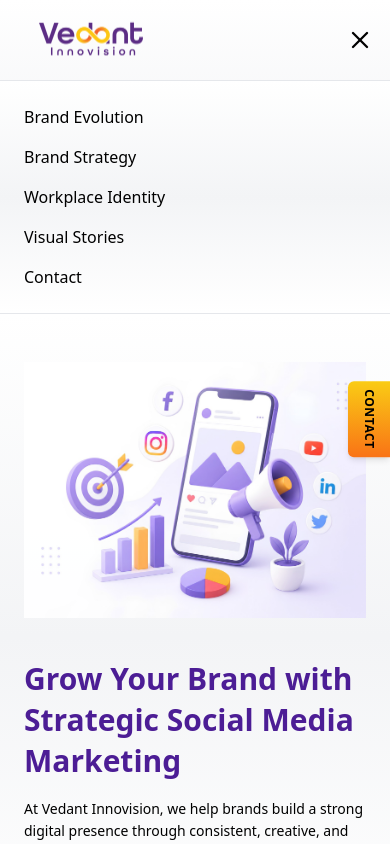
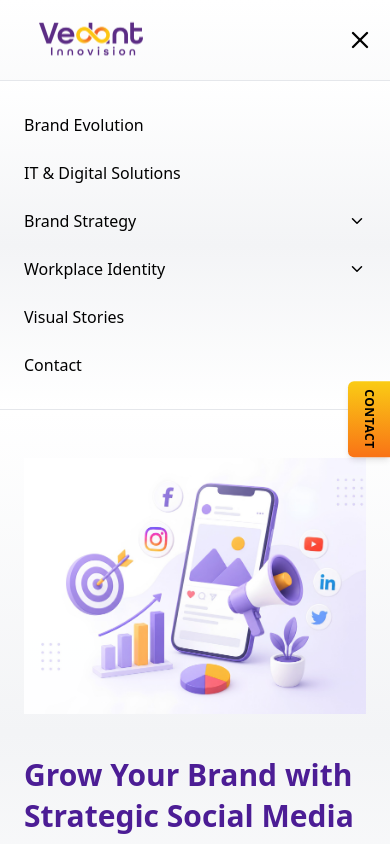
Before and after one commit to smitagangurde/vedantinnovision, a Next.js app: page /brand-communication/social-media in a window 390 px wide. Both pictures are taken after a click on the button 360 px from the left and 40 px from the top of the page. Shown: the top 844 px of the page. Built offline with nearby package versions, Linux system fonts and the light colour scheme.

Commit message:
Mobile friendly navbar Made the changes in it accordingly.

```diff
--- a/app/components/employerMegaMenu.tsx
+++ b/app/components/employerMegaMenu.tsx
@@ -10,7 +10,15 @@
   OFFICEBRANDING,
 } from "../const/routes.const";
 
-export default function EmployerMegaMenu() {
+interface EmployerMegaMenuProps {
+  variant?: "desktop" | "mobile";
+}
+
+export default function EmployerMegaMenu({
+  variant = "desktop",
+}: EmployerMegaMenuProps) {
+  const isMobile = variant === "mobile";
+
   return (
     <div
       role="menu"
@@ -21,9 +29,14 @@
         color: "var(--color-text-body)",
         borderColor: "var(--color-border-image)",
       }}
-      className="absolute left-1/2 -translate-x-1/2 top-full mt-6 w-[720px] border rounded-2xl shadow-xl p-8 grid grid-cols-2 gap-8 z-50"
+      className={
+        isMobile
+          ? "w-full rounded-xl p-4 grid grid-cols-1 gap-6"
+          : "absolute left-1/2 -translate-x-1/2 top-full mt-6 w-[720px] border rounded-2xl shadow-xl p-8 grid grid-cols-2 gap-8 z-50"
+      }
     >
-      {/* ── LEFT SECTION ── */}
+      {/* ── LEFT SECTION — desktop only, hidden on mobile to save space ── */}
+      {!isMobile && (
         <div
           style={{ borderColor: "var(--color-border-image)" }}
           className="md:pr-6 md:border-r"
@@ -47,8 +60,8 @@
             className="leading-relaxed"
           >
             From innovative concepts to complete execution, Vedant Innovision
-          delivers solutions that bring your brand vision to life with precision
-          and creativity.
+            delivers solutions that bring your brand vision to life with
+            precision and creativity.
           </p>
 
           <Link
@@ -58,13 +71,14 @@
               fontSize: "var(--text-body-sm)",
               fontWeight: "var(--font-weight-heading)",
             }}
-          className="mt-50 inline-block mega-menu-link"
+            className="mt-10 inline-block mega-menu-link"
           >
             Contact Us
           </Link>
         </div>
+      )}
 
-      {/* ── RIGHT SECTION ── */}
+      {/* ── RIGHT SECTION — shown on both, stacked on mobile ── */}
       <div className="space-y-6">
         {/* Corporate Branding */}
         <div className="flex gap-4 items-start">
@@ -91,8 +105,8 @@
                 fontSize: "var(--text-body-sm)",
               }}
             >
-              Enhancing your brand presence through impactful corporate branding
-              solutions.
+              Enhancing your brand presence through impactful corporate
+              branding solutions.
             </p>
           </div>
         </div>
@@ -184,11 +198,26 @@
                 fontSize: "var(--text-body-sm)",
               }}
             >
-              Showcasing your brand through strategic marketing, campaigns, and
-              promotional activities.
+              Showcasing your brand through strategic marketing, campaigns,
+              and promotional activities.
             </p>
           </div>
         </div>
+
+        {/* Mobile-only Contact CTA, since left intro block is hidden */}
+        {isMobile && (
+          <Link
+            href={CONTACT}
+            style={{
+              color: "var(--color-brand-primary)",
+              fontSize: "var(--text-body-sm)",
+              fontWeight: "var(--font-weight-heading)",
+            }}
+            className="inline-block mega-menu-link pt-2"
+          >
+            Contact Us
+          </Link>
+        )}
       </div>
     </div>
   );
--- a/app/components/header.tsx
+++ b/app/components/header.tsx
@@ -3,7 +3,7 @@
 import { useState, useRef } from "react";
 import Image from "next/image";
 import Link from "next/link";
-import { Menu, X } from "lucide-react";
+import { Menu, X, ChevronDown } from "lucide-react";
 
 import CommunicationMegaMenu from "./communicationMegaMenu";
 import EmployerMegaMenu from "./employerMegaMenu";
@@ -11,8 +11,9 @@
 import { BRANDCONSULTING, CONTACT, FILMS, HOME, WEBSITEUIUX } from "../const/routes.const";
 
 export default function Header() {
-  const [open, setOpen] = useState(false);
-  const [activeMenu, setActiveMenu] = useState<string | null>(null);
+  const [open, setOpen] = useState(false); // mobile drawer open/close
+  const [activeMenu, setActiveMenu] = useState<string | null>(null); // desktop hover menu
+  const [mobileExpanded, setMobileExpanded] = useState<string | null>(null); // mobile accordion
   const timeoutRef = useRef<NodeJS.Timeout | null>(null);
 
   const handleMouseEnter = (menu: string) => {
@@ -24,6 +25,15 @@
     timeoutRef.current = setTimeout(() => {
       setActiveMenu(null);
     }, 200);
+  };
+
+  const toggleMobileSection = (menu: string) => {
+    setMobileExpanded((prev) => (prev === menu ? null : menu));
+  };
+
+  const closeMobileDrawer = () => {
+    setOpen(false);
+    setMobileExpanded(null);
   };
 
   return (
@@ -84,7 +94,9 @@
               >
                 Brand Strategy
               </button>
-              {activeMenu === "communication" && <CommunicationMegaMenu />}
+              {activeMenu === "communication" && (
+                <CommunicationMegaMenu variant="desktop" />
+              )}
             </div>
 
             {/* Workplace Identity */}
@@ -99,7 +111,9 @@
               >
                 Workplace Identity
               </button>
-              {activeMenu === "employer" && <EmployerMegaMenu />}
+              {activeMenu === "employer" && (
+                <EmployerMegaMenu variant="desktop" />
+              )}
             </div>
 
             <Link
@@ -143,40 +157,75 @@
             paddingTop: "1.5rem",
             paddingBottom: "1.5rem",
           }}
-          className="md:hidden space-y-4"
+          className="md:hidden space-y-2 max-h-[80vh] overflow-y-auto"
         >
           <Link
             href={BRANDCONSULTING}
             style={{ color: "var(--color-text-body)" }}
-            className="block nav-link"
-            onClick={() => setOpen(false)}
+            className="block nav-link py-2"
+            onClick={closeMobileDrawer}
           >
             Brand Evolution
           </Link>
 
           <Link
-            href="#"
+            href={WEBSITEUIUX}
             style={{ color: "var(--color-text-body)" }}
-            className="block nav-link"
-            onClick={() => setOpen(false)}
+            className="block nav-link py-2"
+            onClick={closeMobileDrawer}
           >
-            Brand Strategy
+            IT &amp; Digital Solutions
           </Link>
 
-          <Link
-            href="#"
-            style={{ color: "var(--color-text-body)" }}
-            className="block nav-link"
-            onClick={() => setOpen(false)}
-          >
-            Workplace Identity
-          </Link>
+          {/* Brand Strategy — mobile accordion */}
+          <div>
+            <button
+              style={{ color: "var(--color-text-body)" }}
+              className="flex items-center justify-between w-full nav-link py-2"
+              onClick={() => toggleMobileSection("communication")}
+              aria-expanded={mobileExpanded === "communication"}
+            >
+              <span>Brand Strategy</span>
+              <ChevronDown
+                size={18}
+                className={`transition-transform duration-200 ${mobileExpanded === "communication" ? "rotate-180" : ""
+                  }`}
+              />
+            </button>
+            {mobileExpanded === "communication" && (
+              <div className="pl-2 pt-2 pb-2">
+                <CommunicationMegaMenu variant="mobile" />
+              </div>
+            )}
+          </div>
+
+          {/* Workplace Identity — mobile accordion */}
+          <div>
+            <button
+              style={{ color: "var(--color-text-body)" }}
+              className="flex items-center justify-between w-full nav-link py-2"
+              onClick={() => toggleMobileSection("employer")}
+              aria-expanded={mobileExpanded === "employer"}
+            >
+              <span>Workplace Identity</span>
+              <ChevronDown
+                size={18}
+                className={`transition-transform duration-200 ${mobileExpanded === "employer" ? "rotate-180" : ""
+                  }`}
+              />
+            </button>
+            {mobileExpanded === "employer" && (
+              <div className="pl-2 pt-2 pb-2">
+                <EmployerMegaMenu variant="mobile" />
+              </div>
+            )}
+          </div>
 
           <Link
-            href="#"
+            href={FILMS}
             style={{ color: "var(--color-text-body)" }}
-            className="block nav-link"
-            onClick={() => setOpen(false)}
+            className="block nav-link py-2"
+            onClick={closeMobileDrawer}
           >
             Visual Stories
           </Link>
@@ -184,8 +233,8 @@
           <Link
             href={CONTACT}
             style={{ color: "var(--color-text-body)" }}
-            className="block nav-link"
-            onClick={() => setOpen(false)}
+            className="block nav-link py-2"
+            onClick={closeMobileDrawer}
           >
             Contact
           </Link>
```
Also changed, not shown: app/components/communicationMegaMenu.tsx (+34 -37 lines), 1 other file (tests, documents, lock files or other folders). Lines whose indentation alone changed are shown as unchanged.
